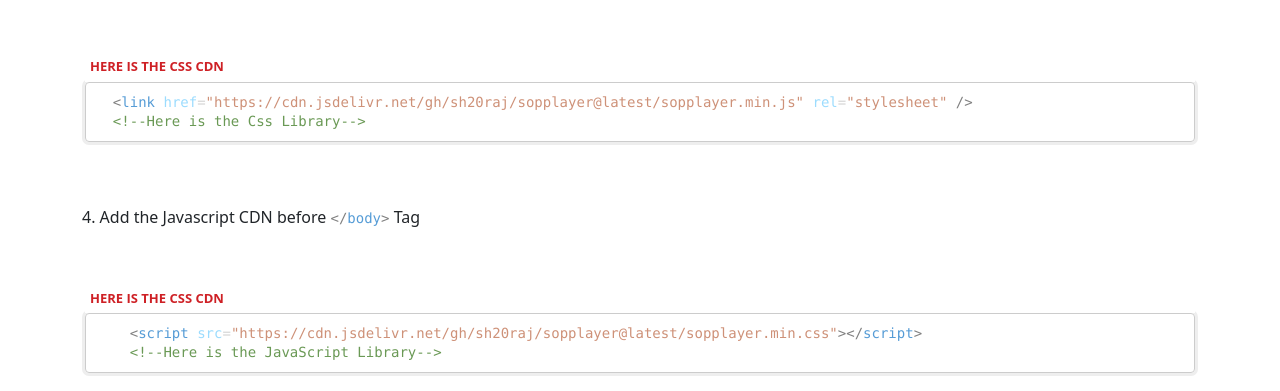
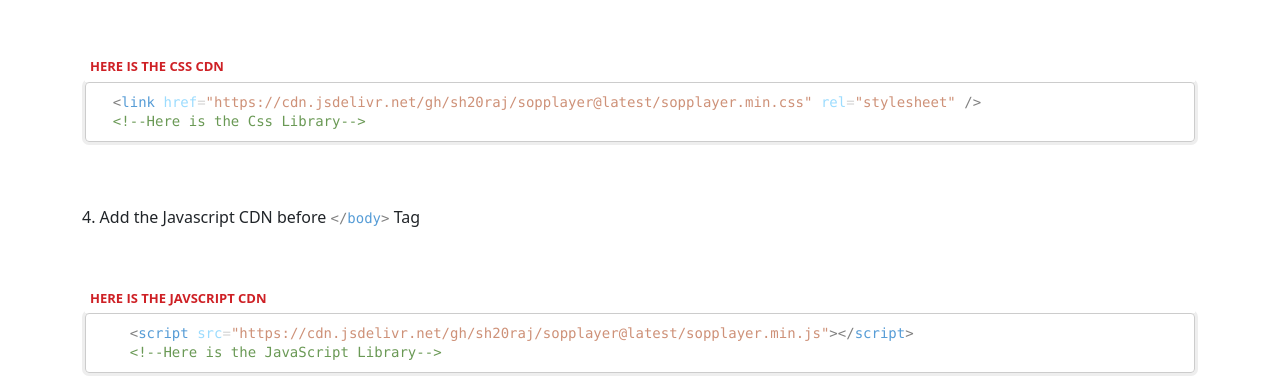
Before and after one commit to playlikeboy/Sopplayer, a plain HTML site: page index.html in a window 1280 px wide. Shown: the part 1346-1737 px from the top of the page. Drawn offline with nearby package versions, Linux system fonts and the light colour scheme.

Commit message:
Update index.html

```diff
--- a/index.html
+++ b/index.html
@@ -116,7 +116,7 @@
           <div class="ng-scope" ng-repeat="tab in data.codes track by $id($index)" ng-show="$index==current"
             style="box-sizing: border-box;">
             <pre class="cm-s-neo" data-mode="html" ng-if="data.codes[$index].code != &quot;&quot;"
-              style="border-radius: 4px; border: 1px solid rgb(204, 204, 204); box-shadow: rgb(238, 238, 238) 0px 0px 0px 3px; box-sizing: border-box; color: #4d4d4c; font-family: Monaco, Menlo, Consolas, &quot;courier new&quot;, monospace; font-size: 12px; line-height: 1.42857; margin-bottom: 0px; margin-top: 0px; overflow-wrap: break-word; overflow: auto; padding: 10px; white-space: pre-wrap; word-break: break-all;"><div style="color: #d4d4d4; font-family: Consolas, &quot;Courier New&quot;, monospace; font-size: 14px; line-height: 19px; white-space: pre;"><div style="line-height: 19px;"><div><span style="background-color: white;">&nbsp;&nbsp;<span style="color: grey;">&lt;</span><span style="color: #569cd6;">link</span>&nbsp;<span style="color: #9cdcfe;">href</span>=<span style="color: #ce9178;">"https://cdn.jsdelivr.net/gh/sh20raj/sopplayer@latest/sopplayer.min.js"</span>&nbsp;<span style="color: #9cdcfe;">rel</span>=<span style="color: #ce9178;">"stylesheet"</span>&nbsp;<span style="color: grey;">/&gt;</span></span></div><div><span style="background-color: white;">&nbsp;&nbsp;<span style="color: #6a9955;">&lt;!--Here&nbsp;is&nbsp;the&nbsp;Css&nbsp;Library--&gt;</span></span></div></div></div></pre>
+              style="border-radius: 4px; border: 1px solid rgb(204, 204, 204); box-shadow: rgb(238, 238, 238) 0px 0px 0px 3px; box-sizing: border-box; color: #4d4d4c; font-family: Monaco, Menlo, Consolas, &quot;courier new&quot;, monospace; font-size: 12px; line-height: 1.42857; margin-bottom: 0px; margin-top: 0px; overflow-wrap: break-word; overflow: auto; padding: 10px; white-space: pre-wrap; word-break: break-all;"><div style="color: #d4d4d4; font-family: Consolas, &quot;Courier New&quot;, monospace; font-size: 14px; line-height: 19px; white-space: pre;"><div style="line-height: 19px;"><div><span style="background-color: white;">&nbsp;&nbsp;<span style="color: grey;">&lt;</span><span style="color: #569cd6;">link</span>&nbsp;<span style="color: #9cdcfe;">href</span>=<span style="color: #ce9178;">"https://cdn.jsdelivr.net/gh/sh20raj/sopplayer@latest/sopplayer.min.css"</span>&nbsp;<span style="color: #9cdcfe;">rel</span>=<span style="color: #ce9178;">"stylesheet"</span>&nbsp;<span style="color: grey;">/&gt;</span></span></div><div><span style="background-color: white;">&nbsp;&nbsp;<span style="color: #6a9955;">&lt;!--Here&nbsp;is&nbsp;the&nbsp;Css&nbsp;Library--&gt;</span></span></div></div></div></pre>
           </div>
         </div>
       </div>
@@ -145,12 +145,12 @@
               style="box-sizing: border-box; color: #bbbbbb; display: inline-block; font-size: 13px;"><span
                 class="ng-binding ng-scope" ng-if="!tab.status"
                 style="box-sizing: border-box; color: #ce2025; display: inline-block; font-weight: 700; padding: 2px 5px 5px;">HERE
-                IS THE CSS CDN</span></div>
+                IS THE JAVSCRIPT CDN</span></div>
           </div>
           <div class="ng-scope" ng-repeat="tab in data.codes track by $id($index)" ng-show="$index==current"
             style="box-sizing: border-box;">
             <pre class="cm-s-neo" data-mode="html" ng-if="data.codes[$index].code != &quot;&quot;"
-              style="border-radius: 4px; border: 1px solid rgb(204, 204, 204); box-shadow: rgb(238, 238, 238) 0px 0px 0px 3px; box-sizing: border-box; color: #4d4d4c; font-family: Monaco, Menlo, Consolas, &quot;courier new&quot;, monospace; font-size: 12px; line-height: 1.42857; margin-bottom: 0px; margin-top: 0px; overflow-wrap: break-word; overflow: auto; padding: 10px; white-space: pre-wrap; word-break: break-all;"><div style="color: #d4d4d4; font-family: Consolas, &quot;Courier New&quot;, monospace; font-size: 14px; line-height: 19px; white-space: pre;"><div style="line-height: 19px;"><div><span style="background-color: white;">&nbsp;&nbsp;&nbsp;&nbsp;<span style="color: grey;">&lt;</span><span style="color: #569cd6;">script</span>&nbsp;<span style="color: #9cdcfe;">src</span>=<span style="color: #ce9178;">"https://cdn.jsdelivr.net/gh/sh20raj/sopplayer@latest/sopplayer.min.css"</span><span style="color: grey;">&gt;&lt;/</span><span style="color: #569cd6;">script</span><span style="color: grey;">&gt;</span></span></div><div><span style="background-color: white;">&nbsp;&nbsp;&nbsp;&nbsp;<span style="color: #6a9955;">&lt;!--Here&nbsp;is&nbsp;the&nbsp;JavaScript&nbsp;Library--&gt;</span></span></div></div></div></pre>
+              style="border-radius: 4px; border: 1px solid rgb(204, 204, 204); box-shadow: rgb(238, 238, 238) 0px 0px 0px 3px; box-sizing: border-box; color: #4d4d4c; font-family: Monaco, Menlo, Consolas, &quot;courier new&quot;, monospace; font-size: 12px; line-height: 1.42857; margin-bottom: 0px; margin-top: 0px; overflow-wrap: break-word; overflow: auto; padding: 10px; white-space: pre-wrap; word-break: break-all;"><div style="color: #d4d4d4; font-family: Consolas, &quot;Courier New&quot;, monospace; font-size: 14px; line-height: 19px; white-space: pre;"><div style="line-height: 19px;"><div><span style="background-color: white;">&nbsp;&nbsp;&nbsp;&nbsp;<span style="color: grey;">&lt;</span><span style="color: #569cd6;">script</span>&nbsp;<span style="color: #9cdcfe;">src</span>=<span style="color: #ce9178;">"https://cdn.jsdelivr.net/gh/sh20raj/sopplayer@latest/sopplayer.min.js"</span><span style="color: grey;">&gt;&lt;/</span><span style="color: #569cd6;">script</span><span style="color: grey;">&gt;</span></span></div><div><span style="background-color: white;">&nbsp;&nbsp;&nbsp;&nbsp;<span style="color: #6a9955;">&lt;!--Here&nbsp;is&nbsp;the&nbsp;JavaScript&nbsp;Library--&gt;</span></span></div></div></div></pre>
           </div>
         </div>
       </div>
```
